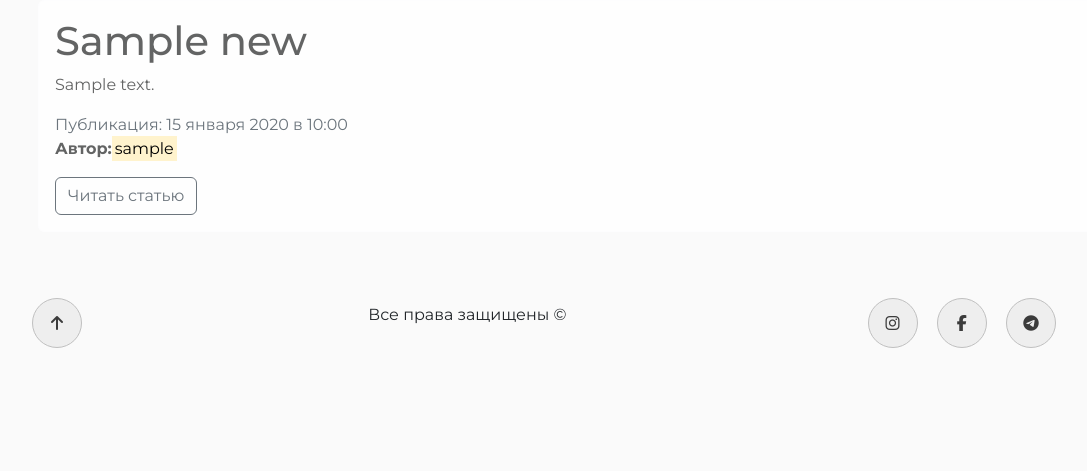
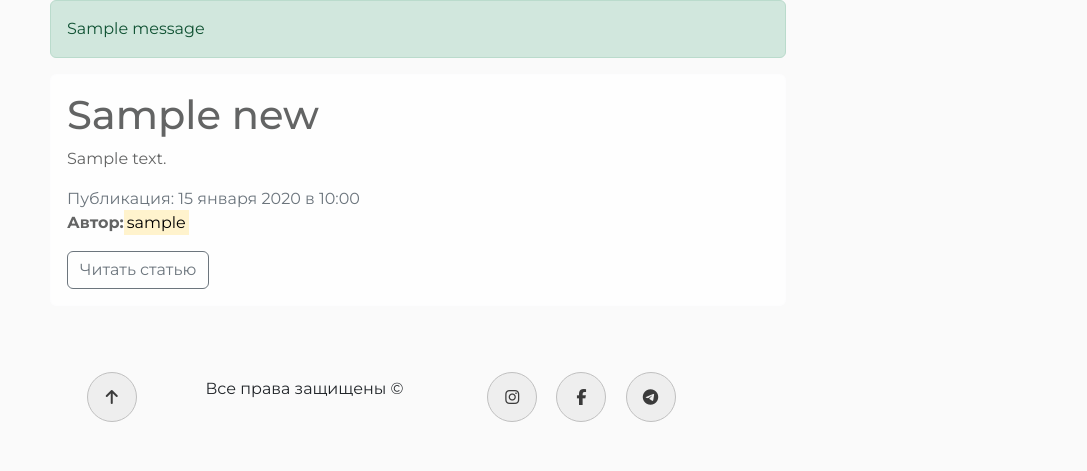
Before and after one commit to Higbond/budgrand-blog, a Django app: page /blog in a window 1280 px wide. Shown: the part 85-556 px from the top of the page, without its empty margins (32-1119 px from the left). Run offline with Django 4.2, Linux system fonts and the light colour scheme; tables that the repository leaves empty hold one stand-in row (values such as "Sample post"); one stand-in notice (Sample message) is shown; some libraries are stand-ins or nearby versions.

Commit message:
setting update

```diff
--- a/blog/templates/blog/base.html
+++ b/blog/templates/blog/base.html
@@ -79,7 +79,16 @@
     </ul>
 
   </div>
-
+  <main class="container">
+    <div class="row">
+      <div class="col-md-8">
+        {% if messages %}
+          {% for mess in messages %}
+            <div class="alert alert-success">
+              {{ mess }}
+            </div>
+          {% endfor %}
+        {% endif %}
   {% block main %}
   {% endblock %}
 
--- a/users/views.py
+++ b/users/views.py
@@ -10,7 +10,7 @@ def register(request):
             form.save()
             username = form.cleaned_data.get('username')
             messages.success(request, f'Пользователь {username} был успешно создан!')
-            return redirect('home')
+            return redirect('user')
 
     else:
         form = UserRegForm()
```
